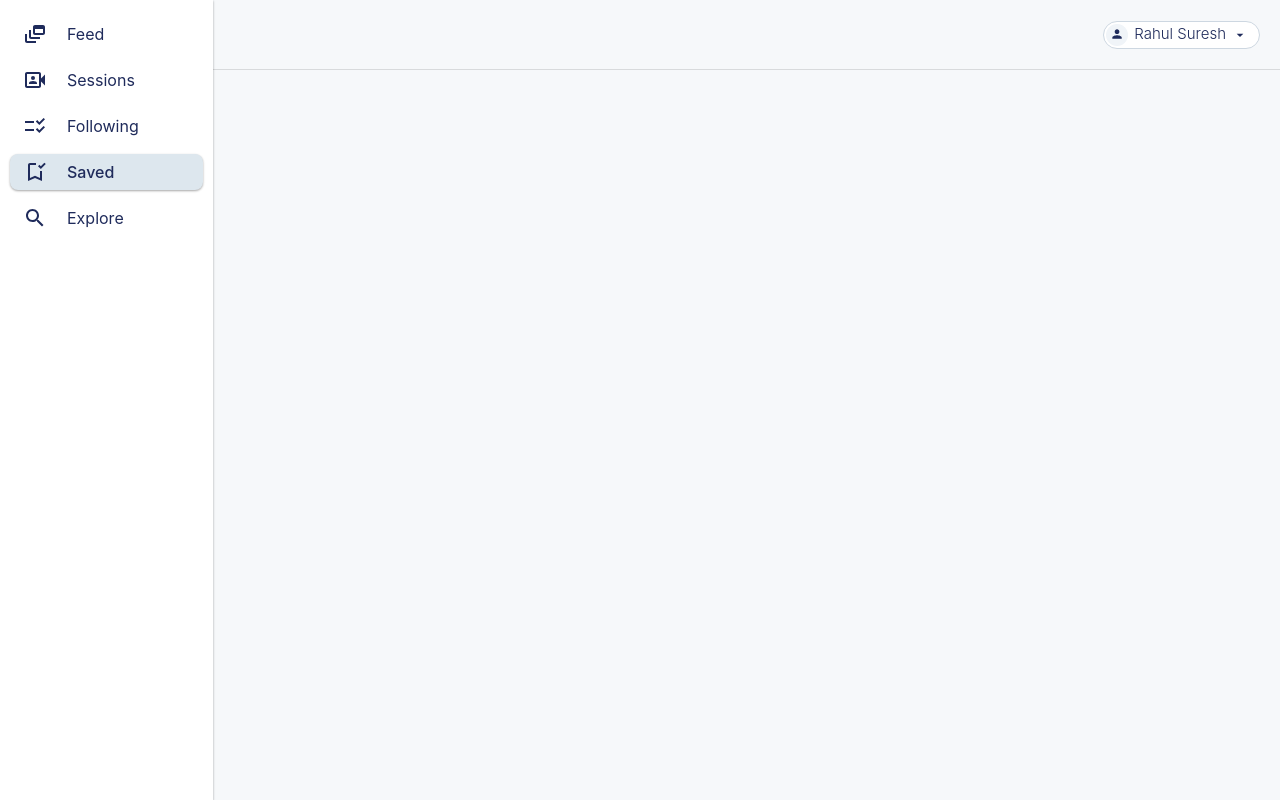
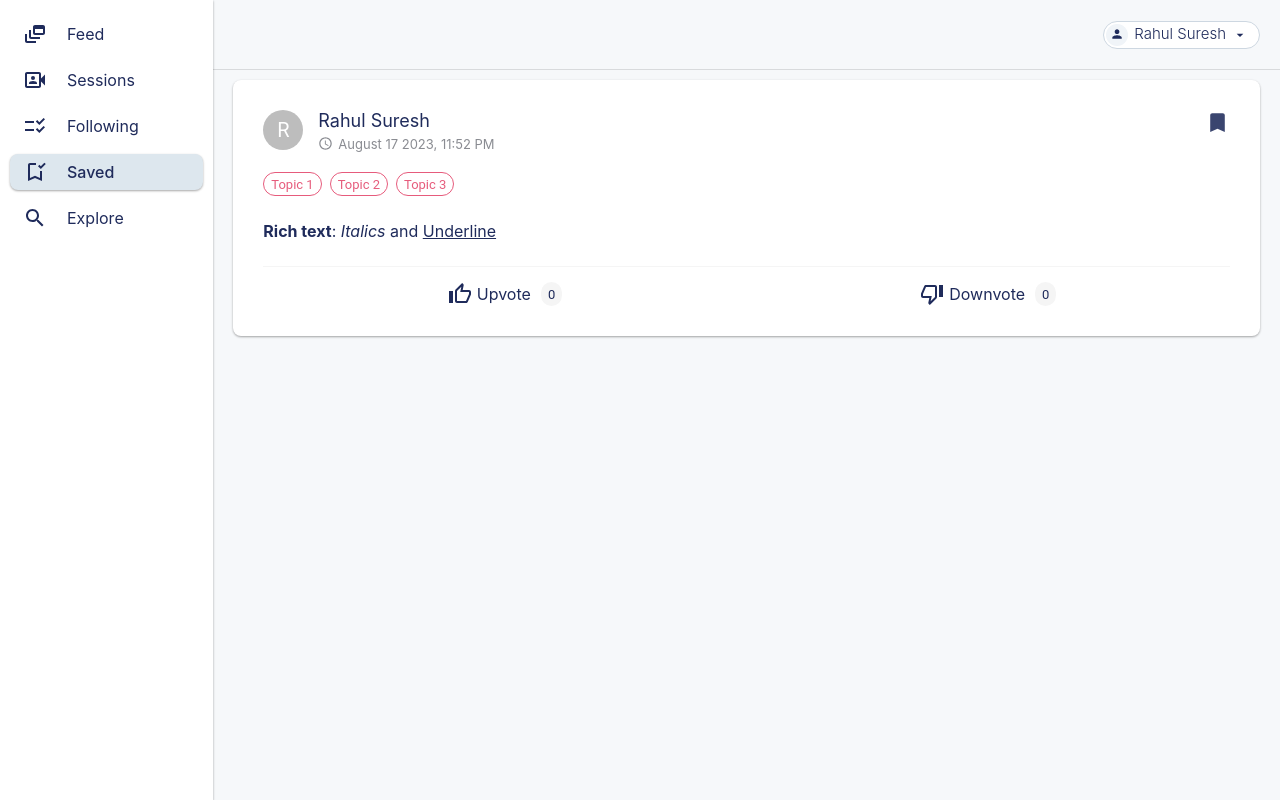
Before and after one commit to rahuls98/webdev-project, a React (Create React App) app in the folder frontend/: page /saved in a window 1280 px wide. Built offline with nearby package versions, Linux system fonts and the light colour scheme.

Commit message:
Saved page

```diff
--- a/frontend/src/pages/Saved/index.js
+++ b/frontend/src/pages/Saved/index.js
@@ -1,10 +1,38 @@
+import { useState } from "react";
 import "./style.css";
 import MainLayout from "../../layouts/MainLayout";
+import NoData from "../../components/NoData";
+import FeedPost from "../../components/FeedPost";
 
 const Saved = () => {
+    // eslint-disable-next-line
+    const [savedPosts, setSavedPosts] = useState([
+        {
+            author: {
+                fullname: "Rahul Suresh",
+            },
+            createdDate: new Date(),
+            topics: ["Topic 1", "Topic 2", "Topic 3"],
+            content:
+                "<p><strong>Rich text</strong>: <i>Italics</i> and <u>Underline</u></p>",
+            upvotes: [],
+            downvotes: [],
+        },
+    ]);
+
     return (
         <div className="Saved_container">
-            <MainLayout page={3} />
+            <MainLayout page={3}>
+                <div className="SavedLayoutContent_container">
+                    {savedPosts?.length === 0 ? (
+                        <NoData />
+                    ) : (
+                        savedPosts.map((post, ind) => (
+                            <FeedPost key={ind} saved post={post} />
+                        ))
+                    )}
+                </div>
+            </MainLayout>
         </div>
     );
 };
--- a/frontend/src/pages/Saved/style.css
+++ b/frontend/src/pages/Saved/style.css
@@ -0,0 +1,12 @@
+.SavedLayoutContent_container {
+    height: calc(100vh - 70px);
+    box-sizing: border-box;
+    overflow: scroll;
+    padding: 10px;
+    -ms-overflow-style: none; /* IE and Edge */
+    scrollbar-width: none; /* Firefox */
+}
+
+.SavedLayoutContent_container::-webkit-scrollbar {
+    display: none;
+}
```
